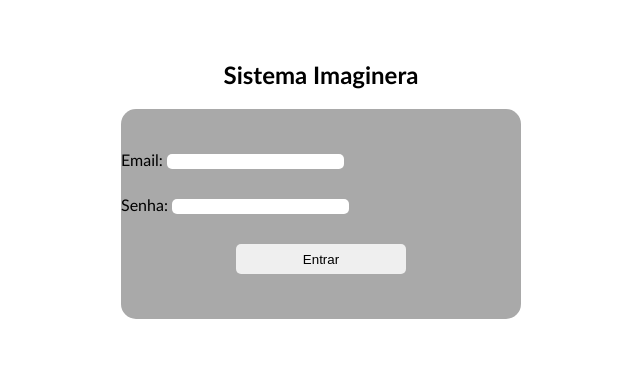
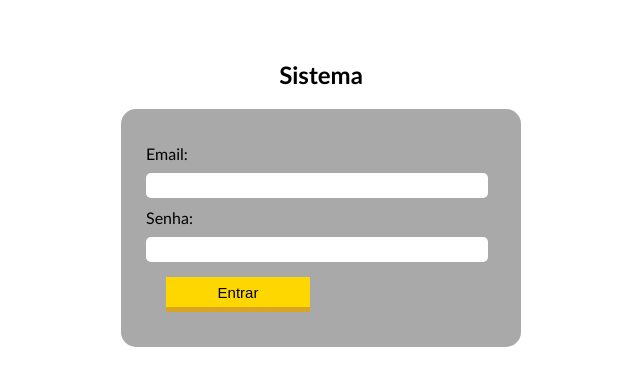
Before and after one commit to leoers/system, a PHP site: page / in a window 1280 px wide. Shown: the part 81-467 px from the top of the page, without its empty margins (319-959 px from the left). Run offline with PHP 8.4, Linux system fonts and the light colour scheme; data that the repository does not hold is empty.

```diff
--- a/cabecalho.php
+++ b/cabecalho.php
@@ -3,7 +3,7 @@
 <head>
     <meta charset="utf-8" />
     <meta http-equiv="X-UA-Compatible" content="IE=edge">
-    <title>Imaginera</title>
+    <title>Sistema</title>
     <meta name="viewport" content="width=device-width, initial-scale=1">
     <link rel="stylesheet" type="text/css" media="screen" href="css/main.css" />
 
--- /dev/null
+++ b/conecta.php
@@ -0,0 +1,2 @@
+<?php
+    $conexao = mysqli_connect('localhost' , 'root', '', 'imaginera');
--- a/css/main.css
+++ b/css/main.css
@@ -67,17 +67,43 @@ form{
 }
 
 form input, form label{
-    margin: 15px 0px;
-    border-radius: 5px;
+    margin: 5px 5px;
     max-width: 100%;
  }
 
-.button-submit{
-    max-width: 170px;
-    margin: 0 auto;
+ .form-input, .button-submit{
+     max-width: 90%;
+     margin:0 auto;
+ }
+
+ .form-input input{
+     width: 95%;
+     height: 25px;
+     border-radius: 5px;
+ }
+
+ .form-input label{
+     display: block;
+ }
+
+.button-submit input{
+    width: 40%;
+    height: 30px;
+    margin: 10px 25px;
+    box-shadow:0 5px 0 0 #DAA520;
+    background-color: #FFD700;
+    color: #001;
+    font-size: 15px;
+    cursor: pointer;
 }
 
-.button-submit input{
-    width: 100%;
-    height: 30px;
+.button-submit input:hover{
+    background-color: #F0E68C;
+    box-shadow:0 5px 0 0 #FFFF00;
 }
+
+.button-submit input:active{
+    box-shadow:0 0 0 0;
+    top:5px;
+    position: relative;
+}
--- a/index.php
+++ b/index.php
@@ -1,18 +1,32 @@
+<!--<?php if(isset($_GET["logout"]) && $_GET["logout"]==true){?>
+	<p class="alert-success">Deslogado com sucesso</p>
+    <?php }?>
+<?php if(isset($_SESSION["success"])){?>
+	<p class="alert-success"><?=$_SESSION["success"]?></p>
+<?php
+	unset($_SESSION["success"]);
+}?>
+
+<?php if(isset($_SESSION["danger"])){?>
+	<p class="alert-danger"><?=$_SESSION["danger"]?></p>
+<?php
+	unset($_SESSION["danger"]);
+}?>-->
 <?php include("cabecalho.php")?>
     <div class="geral">
         <section class="formulario-login">
-            <h1>Sistema Imaginera</h1>
-            <form action="login.php" method="POST">
-                <div>
+            <h1>Sistema <!--Imaginera--></h1>
+            <form action="login.php" method="post">
+                <div class="form-input">
                     <label>Email:</label>
-                    <input type="email"></input>
+                    <input type="email" name="email" />
                 </div>
-                <div>
+                <div class="form-input">
                     <label>Senha:</label>
-                    <input type="password"></input>
+                    <input type="password" name="senha" />
                 </div>
                 <div class="button-submit">
-                    <input type="submit" value="Entrar"></input>
+                    <input type="submit" value="Entrar" />
                 </div>
             </form>
         </section>
```
Also changed, not shown: banco-usuario.php (added, +8 -0 lines), login.php (added, +14 -0 lines).
